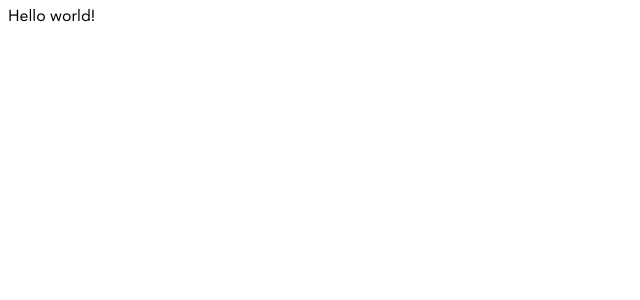
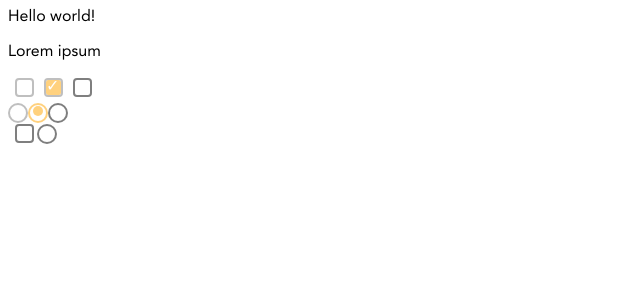
Before and after one commit to bitcamp/bitcamp-site-2023, a Nuxt app: page / in a window 1280 px wide. Shown: the top 300 px of the page, without its empty margins (0-640 px from the left). Built offline with nearby package versions, Linux system fonts and the light colour scheme.

Commit message:
created checkbox and radio buttons

```diff
--- /dev/null
+++ b/components/CheckmarkBox.vue
@@ -0,0 +1,96 @@
+<template>
+  <div class="checkmark-inner-div">
+    <input
+      :name="name"
+      class="checkmark-input"
+      type="checkbox"
+      :checked="modelValue"
+      disabled
+    />
+    <span
+      class="checkmark-span"
+      :class="{
+        'checkmark-notchecked': !modelValue,
+        'checkmark-checked': modelValue,
+        'checkmark-notdisabled': !disabled,
+        'checkmark-disabled': disabled,
+      }"
+      @click="toggle"
+    ></span>
+  </div>
+</template>
+
+<script setup lang="ts">
+import { hex_to_rgb, get_color_hex } from './color_utils';
+
+const props = defineProps<{
+  name?: string;
+  color: string;
+  disabled?: boolean;
+  text: string;
+  modelValue: boolean;
+}>();
+const rgb = computed(() => hex_to_rgb(get_color_hex(props.color))!);
+
+const emit = defineEmits(['update:modelValue']);
+function toggle() {
+  if (!props.disabled) {
+    emit('update:modelValue', !props.modelValue);
+  }
+}
+</script>
+
+<style scoped lang="scss">
+.checkmark-inner-div {
+  display: inline-block;
+}
+
+// hide input
+.checkmark-input {
+  width: 0px;
+  height: 0px;
+  opacity: 0px;
+}
+
+.checkmark-span {
+  display: inline-block;
+  top: 0;
+  left: 0;
+  height: 15px;
+  width: 15px;
+  margin: 2px 2px;
+  --color: v-bind(rgb.r), v-bind(rgb.g), v-bind(rgb.b);
+  margin-right: 5px;
+}
+
+// checkmark
+.checkmark-checked.checkmark-span::before {
+  content: '✓';
+  color: white;
+  position: relative;
+  bottom: 4px;
+}
+
+// hover + center filled
+.checkmark-notdisabled.checkmark-span:hover {
+  box-shadow: 0 0 0 4px rgba(var(--color), 0.4);
+}
+.checkmark-notchecked.checkmark-span:hover {
+  background-color: rgba(var(--color), 0.4);
+}
+.checkmark-checked {
+  background-color: rgba(var(--color), 1);
+}
+
+// border
+.checkmark-disabled {
+  opacity: 0.5;
+  outline: 2px solid grey;
+  border-radius: 2px;
+}
+.checkmark-notdisabled {
+  opacity: 0.5;
+  outline: 2px solid black;
+  border-radius: 2px;
+}
+</style>
--- a/components/HelloWorld.vue
+++ b/components/HelloWorld.vue
@@ -1,7 +1,75 @@
 <template>
   <div>Hello world!</div>
+  <p>Lorem ipsum</p>
+  <div style="display: flex; flex-direction: row">
+    <CheckmarkBox
+      v-model="checked1"
+      text="disabled"
+      color="orange"
+      :disabled="true"
+    />
+    <CheckmarkBox
+      v-model="checked2"
+      :text="'orange'"
+      color="orange"
+      :disabled="true"
+    />
+    <CheckmarkBox
+      v-model="checked3"
+      :value="true"
+      :text="'magenta'"
+      color="magenta"
+    />
+  </div>
+  <div style="display: flex; flex-direction: row">
+    <RadioButton
+      v-model="pressed1"
+      text="disabled"
+      color="orange"
+      :disabled="true"
+    />
+    <RadioButton
+      v-model="pressed2"
+      :text="'orange'"
+      color="orange"
+      :disabled="true"
+    />
+    <RadioButton
+      v-model="pressed3"
+      :value="true"
+      :text="'magenta'"
+      color="magenta"
+    />
+  </div>
+  <div style="display: flex; flex-direction: row">
+    <SelectionControlComponent
+      v-model="final1"
+      type="checkbox"
+      :value="true"
+      :text="'magenta'"
+      color="red"
+    />
+    <SelectionControlComponent
+      v-model="final2"
+      type="radio"
+      :value="true"
+      :text="'magenta'"
+      color="green"
+    />
+  </div>
 </template>
 
-<script setup lang="ts"></script>
+<script setup lang="ts">
+const checked1 = ref(false);
+const checked2 = ref(true);
+const checked3 = ref(false);
+
+const pressed1 = ref(false);
+const pressed2 = ref(true);
+const pressed3 = ref(false);
+
+const final1 = ref(false);
+const final2 = ref(false);
+</script>
 
 <style scoped lang="scss"></style>
--- /dev/null
+++ b/components/RadioButton.vue
@@ -0,0 +1,99 @@
+<template>
+  <div class="radio-inner-div">
+    <input
+      :name="name"
+      class="radio-input"
+      type="radio"
+      :disabled="disabled"
+      :class="{
+        'radio-notpressed': !modelValue,
+        'radio-pressed': modelValue,
+        'radio-notdisabled': !disabled,
+        'radio-disabled': disabled,
+      }"
+      @click="toggle"
+    />
+  </div>
+</template>
+
+<script setup lang="ts">
+import { hex_to_rgb, get_color_hex } from './color_utils';
+
+const props = defineProps<{
+  name?: string;
+  color: string;
+  disabled?: boolean;
+  text: string;
+  modelValue: boolean;
+}>();
+const rgb = computed(() => hex_to_rgb(get_color_hex(props.color))!);
+
+const emit = defineEmits(['update:modelValue']);
+function toggle() {
+  if (!props.disabled) {
+    emit('update:modelValue', !props.modelValue);
+  }
+}
+</script>
+
+<style scoped lang="scss">
+.radio-div {
+  display: inline-block;
+}
+
+.radio-input {
+  appearance: none;
+  background-color: #fff;
+  margin: 0;
+  font: inherit;
+  color: currentColor;
+  width: 20px;
+  height: 20px;
+  --color: v-bind(rgb.r), v-bind(rgb.g), v-bind(rgb.b);
+  place-content: center;
+  text-align: center;
+}
+
+// circle in center
+.radio-input::before {
+  content: '';
+  display: inline-block;
+  width: 0.65em;
+  height: 0.65em;
+  margin-bottom: 0.1em;
+  border-radius: 50%;
+  transform: scale(0);
+  transition: 120ms transform ease-in-out;
+  box-shadow: 0px 0px 0px 115px inset rgb(var(--color));
+}
+.radio-pressed.radio-input::before {
+  transform: scale(1);
+}
+
+// border
+.radio-disabled {
+  opacity: 0.5;
+  border: 2px solid grey;
+  border-radius: 50%;
+}
+.radio-notdisabled {
+  opacity: 0.5;
+  border: 2px solid black;
+  border-radius: 50%;
+}
+.radio-pressed {
+  opacity: 0.5;
+  border: 2px solid rgb(var(--color));
+  border-radius: 50%;
+}
+
+// hover
+.radio-input:hover {
+  background-color: rgba(var(--color), 0.4);
+  box-shadow: 0 0 0 3px rgba(var(--color), 0.4);
+}
+.radio-input:active:hover {
+  background-color: rgba(var(--color), 0.6);
+  box-shadow: 0 0 0 3px rgba(var(--color), 0.6);
+}
+</style>
--- /dev/null
+++ b/components/SelectionControlComponent.vue
@@ -0,0 +1,38 @@
+<template>
+  <CheckmarkBox
+    v-if="type == 'checkbox'"
+    :model-value="modelValue"
+    :name="name"
+    :color="color"
+    :disabled="disabled"
+    :text="text"
+    @update:model-value="toggle"
+  />
+  <RadioButton
+    v-else-if="type == 'radio'"
+    :model-value="modelValue"
+    :name="name"
+    :color="color"
+    :disabled="disabled"
+    :text="text"
+    @update:model-value="toggle"
+  />
+</template>
+
+<script setup lang="ts">
+const props = defineProps<{
+  type: 'checkbox' | 'radio';
+  name?: string;
+  color: string;
+  disabled?: boolean;
+  text: string;
+  modelValue: boolean;
+}>();
+
+const emit = defineEmits(['update:modelValue']);
+function toggle() {
+  if (!props.disabled) {
+    emit('update:modelValue', !props.modelValue);
+  }
+}
+</script>
--- /dev/null
+++ b/components/color_utils.ts
@@ -0,0 +1,21 @@
+type RGB = { r: number; g: number; b: number };
+
+// https://stackoverflow.com/questions/5623838/rgb-to-hex-and-hex-to-rgb
+function hex_to_rgb(hex: string): RGB {
+  const result = /^#?([a-f\d]{2})([a-f\d]{2})([a-f\d]{2})$/i.exec(hex);
+  return {
+    r: parseInt(result![1], 16),
+    g: parseInt(result![2], 16),
+    b: parseInt(result![3], 16),
+  };
+}
+
+function get_color_hex(color: string): string {
+  const ctx: CanvasRenderingContext2D = document
+    .createElement('canvas')
+    .getContext('2d')!;
+  ctx.fillStyle = color;
+  return ctx.fillStyle;
+}
+
+export { hex_to_rgb, get_color_hex };
```
